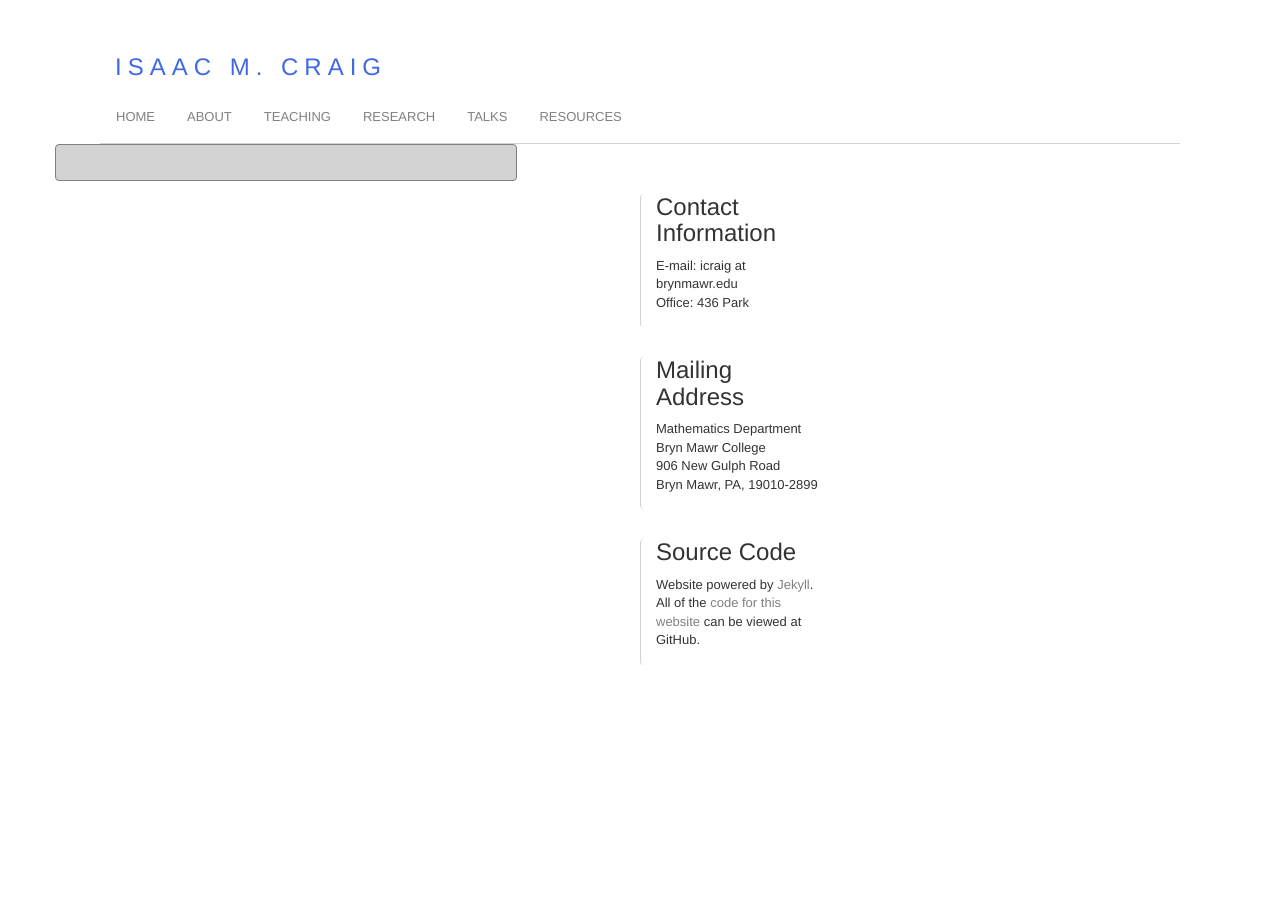
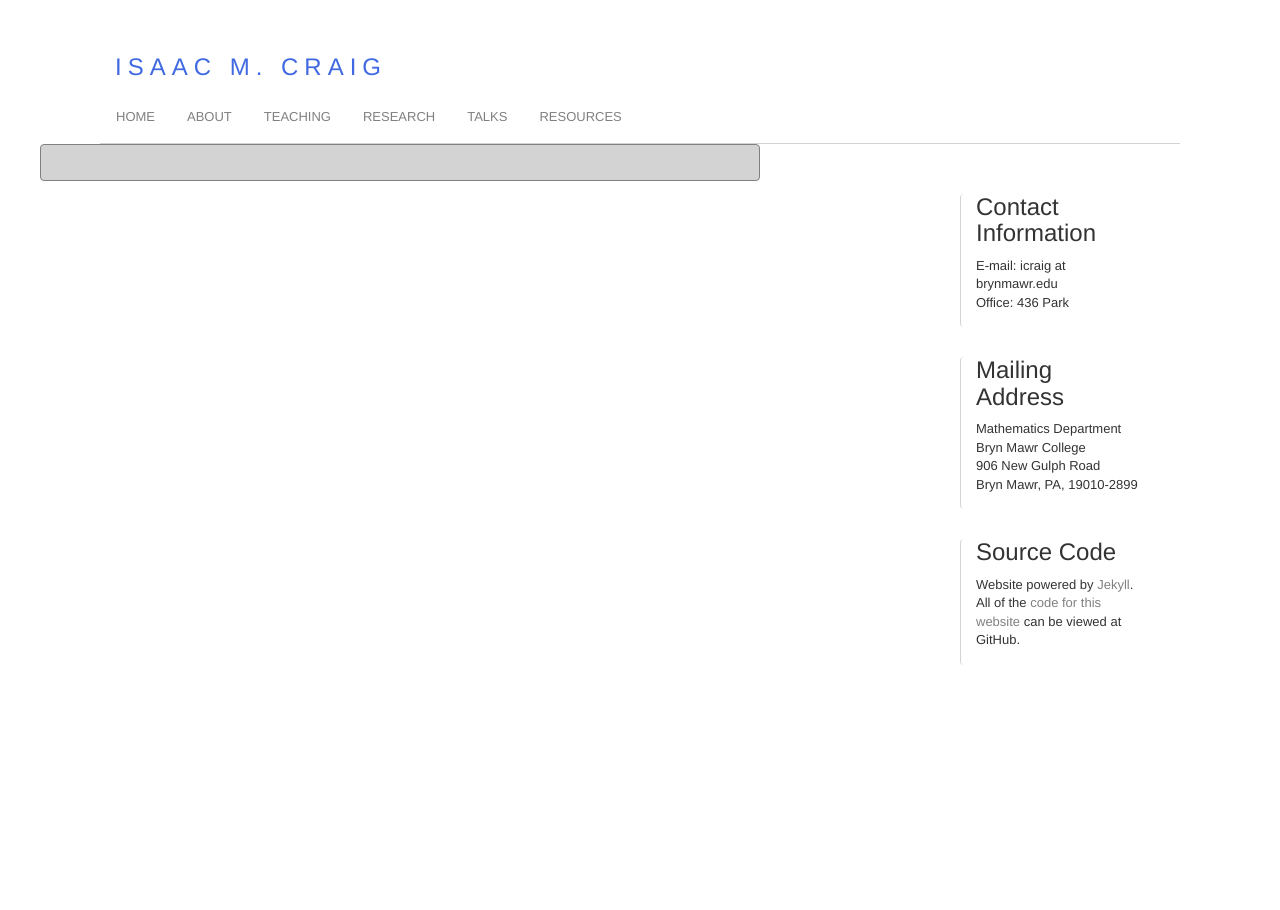
Before and after one commit to isundberg/isaacmc.github.io, a Jekyll site: the page built from index.html, in a window 1280 px wide. Built offline with Jekyll 4.4.1, drawn with Linux system fonts in a browser that asks for light colours.

Commit message:
Update default.html

```diff
--- a/_layouts/default.html
+++ b/_layouts/default.html
@@ -27,7 +27,7 @@
         	</ul>
     	</div>
 
-	<div id="main" class="col-md-8">
+	<div id="main" class="col-lg-16">
 		<div id="sidebar">
 		{% include sidebar.html %}
 		</div>
```
